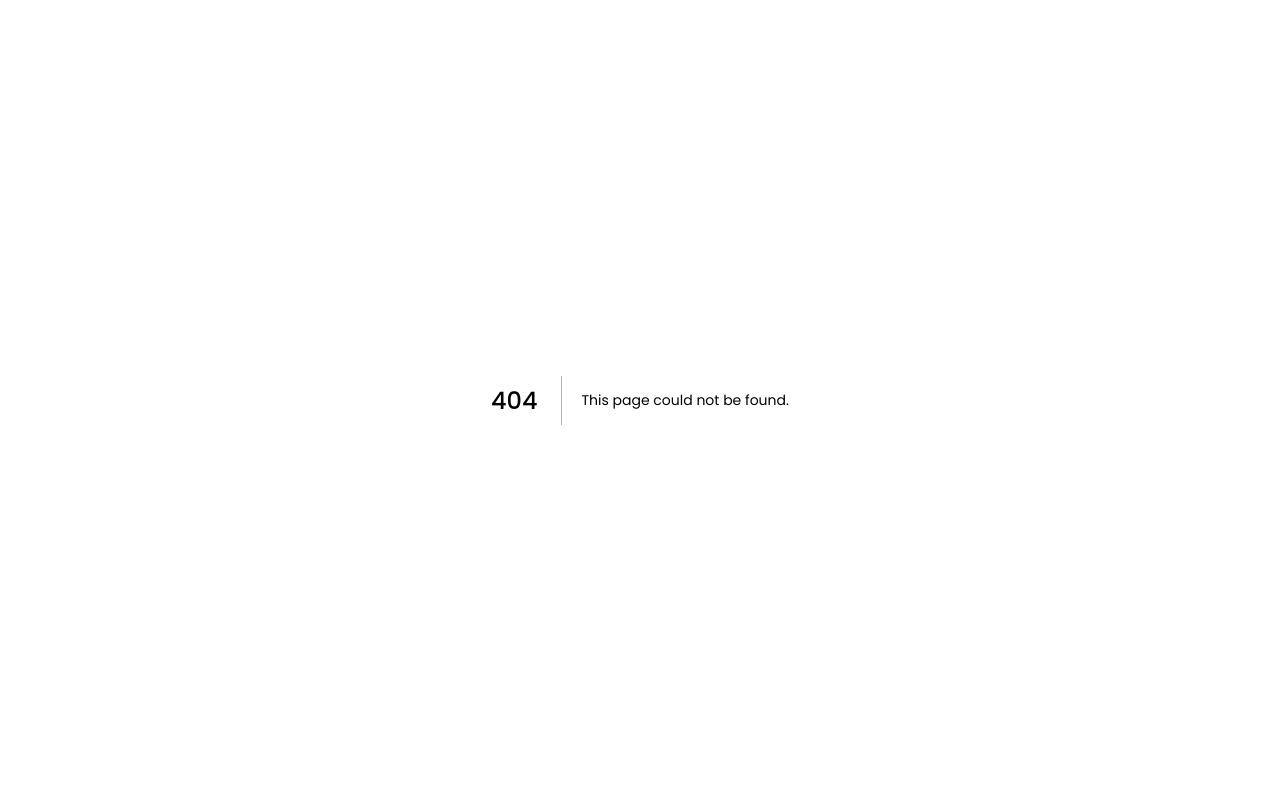
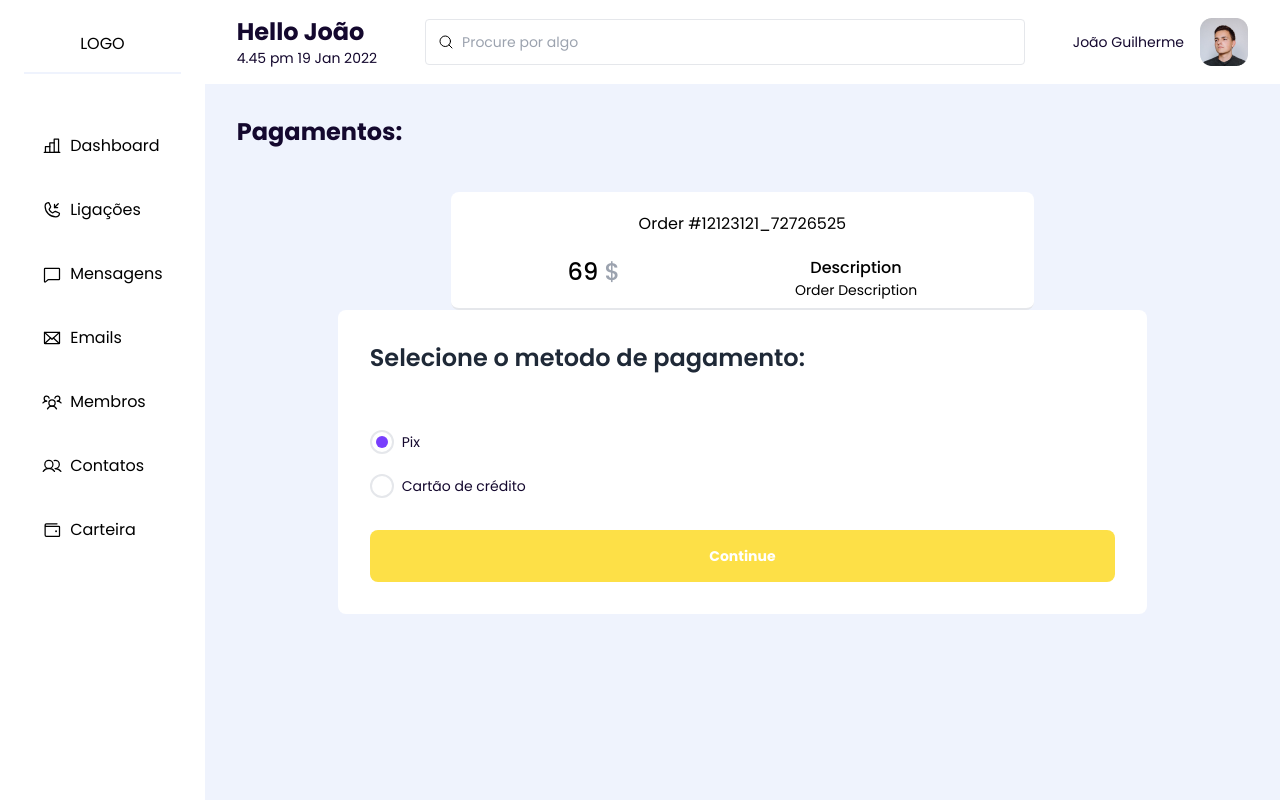
Before and after one commit to 4codingg/callflow-frontend, a Next.js app: page /wallet/add-funds in a window 1280 px wide. Before the commit this address had no page. Built offline with nearby package versions, Linux system fonts and the light colour scheme.

Commit message:
Criando rota e pagina add-funds

```diff
--- a/package.json
+++ b/package.json
@@ -22,6 +22,7 @@
     "react": "^18.2.0",
     "react-dom": "^18.2.0",
     "react-files": "^3.0.0",
+    "react-icons": "^5.0.1",
     "react-papaparse": "^4.4.0",
     "react-uploader": "^3.43.0",
     "sweetalert2": "^11.10.2",
--- /dev/null
+++ b/src/pageTemplates/WalletTemplate/AddFundsTemplate/index.tsx
@@ -0,0 +1,60 @@
+import { Heading, LayoutWithSidebar } from "@/components";
+import { Button } from "@/components/Button";
+import { InputRadioGroup } from "@/components/InputRadioGroup";
+import { useRouter } from "next/router";
+// import { MdOutlinePix } from "react-icons/md";
+
+const options = [
+  {
+    label: "Pix",
+    value: "pix",
+  },
+  {
+    label: "Cartão de crédito",
+    value: "credit-card",
+  },
+];
+
+export const AddFundsTemplate = () => {
+  const router = useRouter();
+
+  return (
+    <LayoutWithSidebar>
+      <Heading>Pagamentos:</Heading>
+      <div className="mt-4"></div>
+      <main className="flex flex-col w-full justify-center items-center p-5">
+        <div className="flex justify-center items-center w-full ">
+          <section className="flex justify-center items-center flex-col w-3/5 bg-white rounded-lg mt-2 pb-2 border-b-2 border-gray-200">
+            <h4 className="mt-5"> Order #12123121_72726525</h4>
+            <div className="w-3/5 justify-between flex mt-5 ">
+              <h1 className="text-2xl font-medium ">
+                69 <span className="text-gray-400"> $</span>
+              </h1>
+              <div className="flex flex-col items-center">
+                <p className="text-base font-medium"> Description</p>
+                <p className="text-sm font-normal"> Order Description </p>
+              </div>
+            </div>
+          </section>
+        </div>
+        <div className="flex flex-col bg-white w-5/6 p-8 rounded-lg">
+          <h1 className="text-2xl font-semibold text-gray-800">
+            {" "}
+            Selecione o metodo de pagamento:
+          </h1>
+          <section className=" mt-14 flex justify-start items-center">
+            <InputRadioGroup
+              onChange={() => {}}
+              defaultValue={`pix`}
+              options={options}
+            />
+          </section>
+          <Button className=" mt-8 py-3 bg-yellow-300 rounded-lg">
+            {" "}
+            Continue
+          </Button>
+        </div>
+      </main>
+    </LayoutWithSidebar>
+  );
+};
--- /dev/null
+++ b/src/pages/wallet/add-funds/index.tsx
@@ -0,0 +1,5 @@
+import { AddFundsTemplate } from "@/pageTemplates/WalletTemplate/AddFundsTemplate";
+
+const AddFunds = () => <AddFundsTemplate />;
+
+export default AddFunds;
--- a/src/pages/wallet/index.tsx
+++ b/src/pages/wallet/index.tsx
@@ -1,4 +1,4 @@
-import { WalletTemplate } from '@/pageTemplates/WalletTemplate';
+import { WalletTemplate } from "@/pageTemplates/WalletTemplate";
 
 const Wallet = () => <WalletTemplate />;
 
```
Also changed, not shown: src/components/InputRadioGroup.tsx (+9 -9 lines), src/pageTemplates/DashboardTemplate/index.tsx (+16 -16 lines), src/pageTemplates/WalletTemplate/index.tsx (+10 -10 lines), 2 other files (tests, documents, lock files or other folders).
